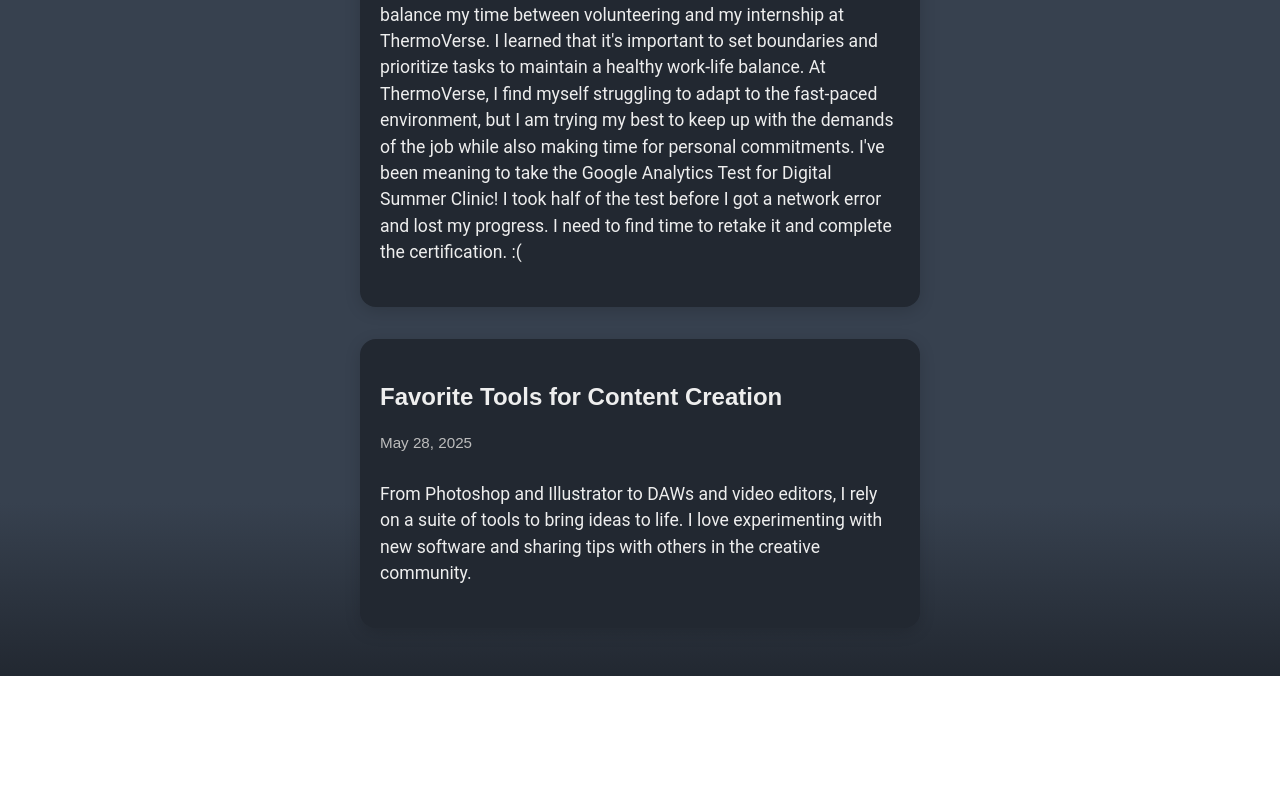
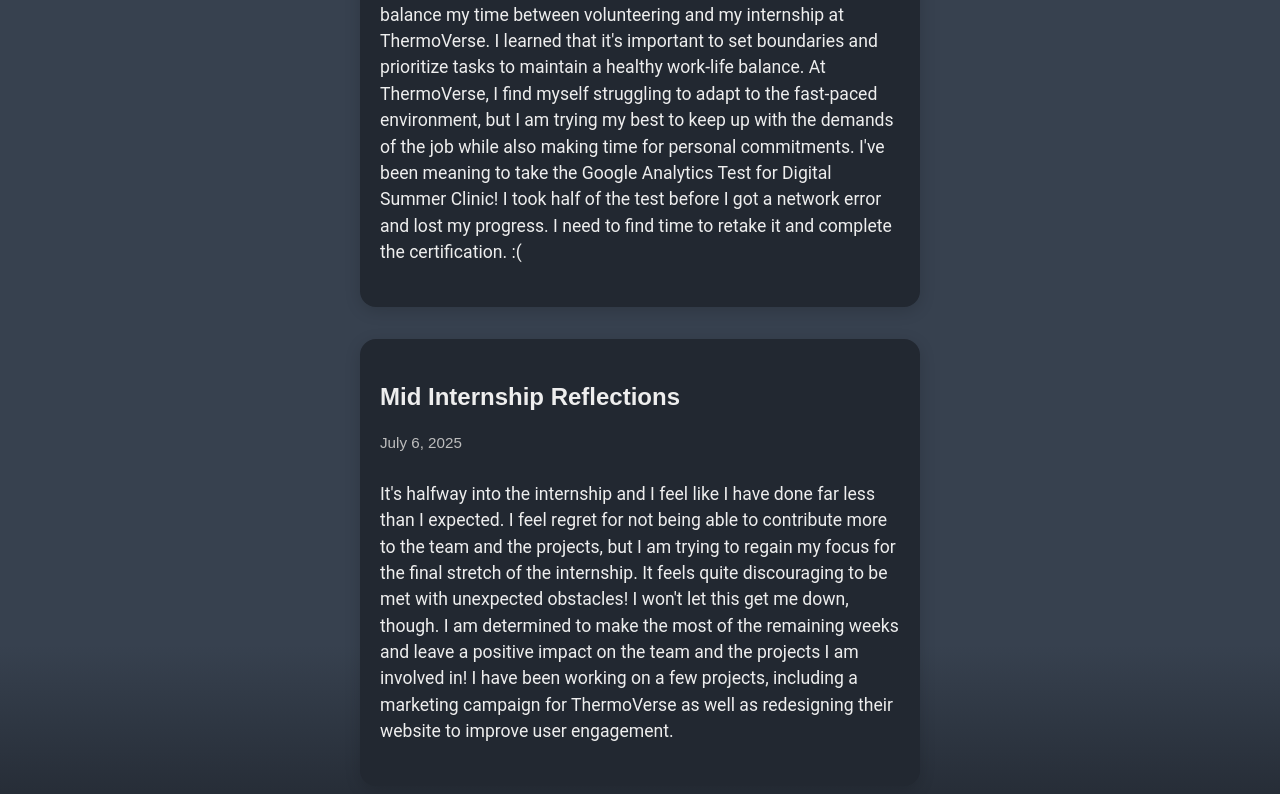
Before and after one commit to WhaleAnchor/AC-React-Portfolio, a React (Create React App) app: page /blog in a window 1280 px wide. Shown: the part 1053-1847 px from the top of the page. Before the commit the page ends 1729 px from the top, so only its background shows below. Built offline with nearby package versions, Linux system fonts and the light colour scheme.

Commit message:
refactor: update blog post content and title to reflect mid-internship experiences

```diff
--- a/src/components/Blog.js
+++ b/src/components/Blog.js
@@ -137,9 +137,11 @@
       I've been meaning to take the Google Analytics Test for Digital Summer Clinic! I took half of the test before I got a network error and lost my progress. I need to find time to retake it and complete the certification. :(`
     },
     {
-      title: 'Favorite Tools for Content Creation',
-      date: 'May 28, 2025',
-      content: `From Photoshop and Illustrator to DAWs and video editors, I rely on a suite of tools to bring ideas to life. I love experimenting with new software and sharing tips with others in the creative community.`
+      title: 'Mid Internship Reflections',
+      date: 'July 6, 2025',
+      content: `It's halfway into the internship and I feel like I have done far less than I expected. I feel regret for not being able to contribute more to the team and the projects, but I am trying to regain my focus for the final stretch of the internship.
+      It feels quite discouraging to be met with unexpected obstacles! I won't let this get me down, though. I am determined to make the most of the remaining weeks and leave a positive impact on the team and the projects I am involved in!
+      I have been working on a few projects, including a marketing campaign for ThermoVerse as well as redesigning their website to improve user engagement.`
     }
   ];
 
```
